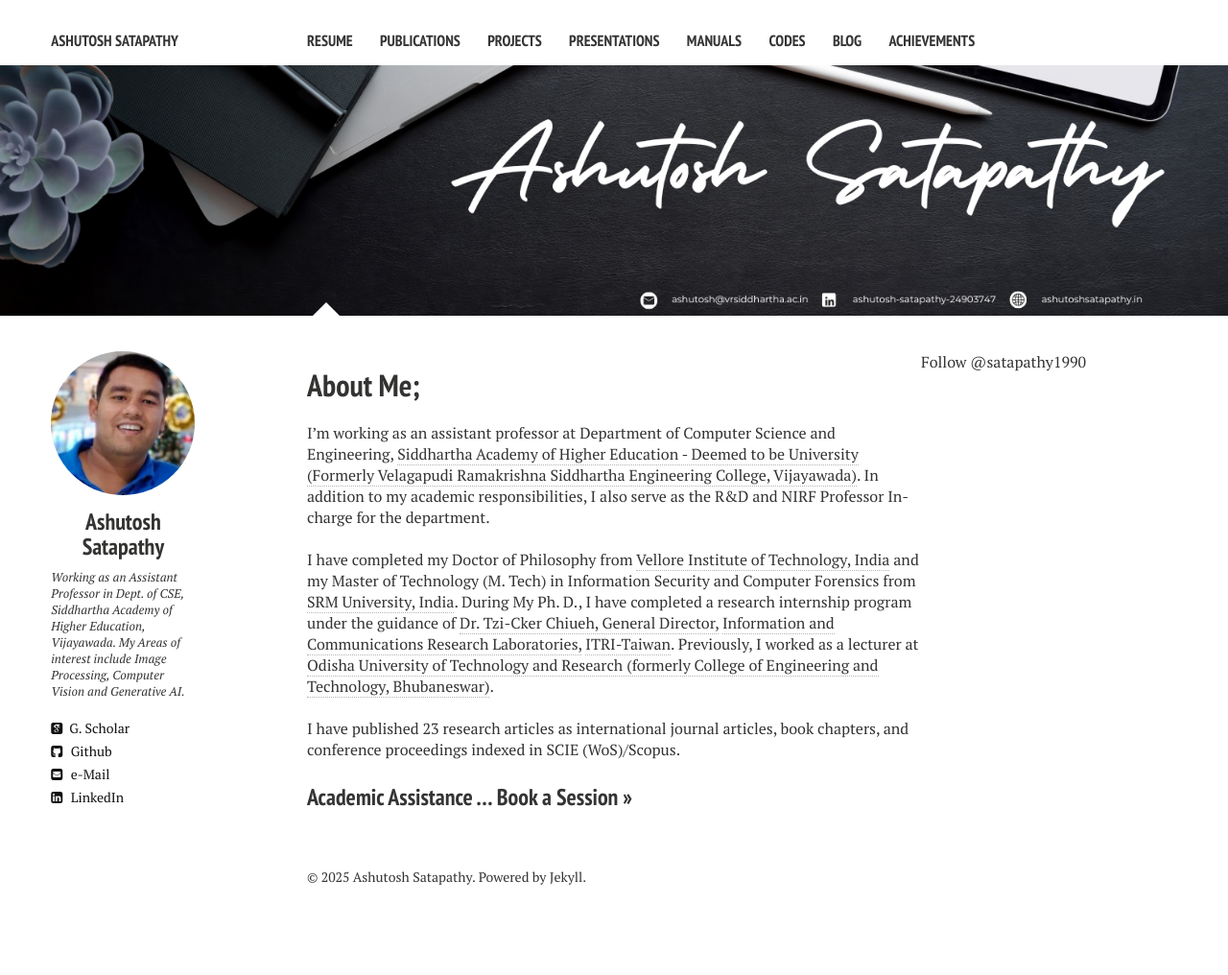
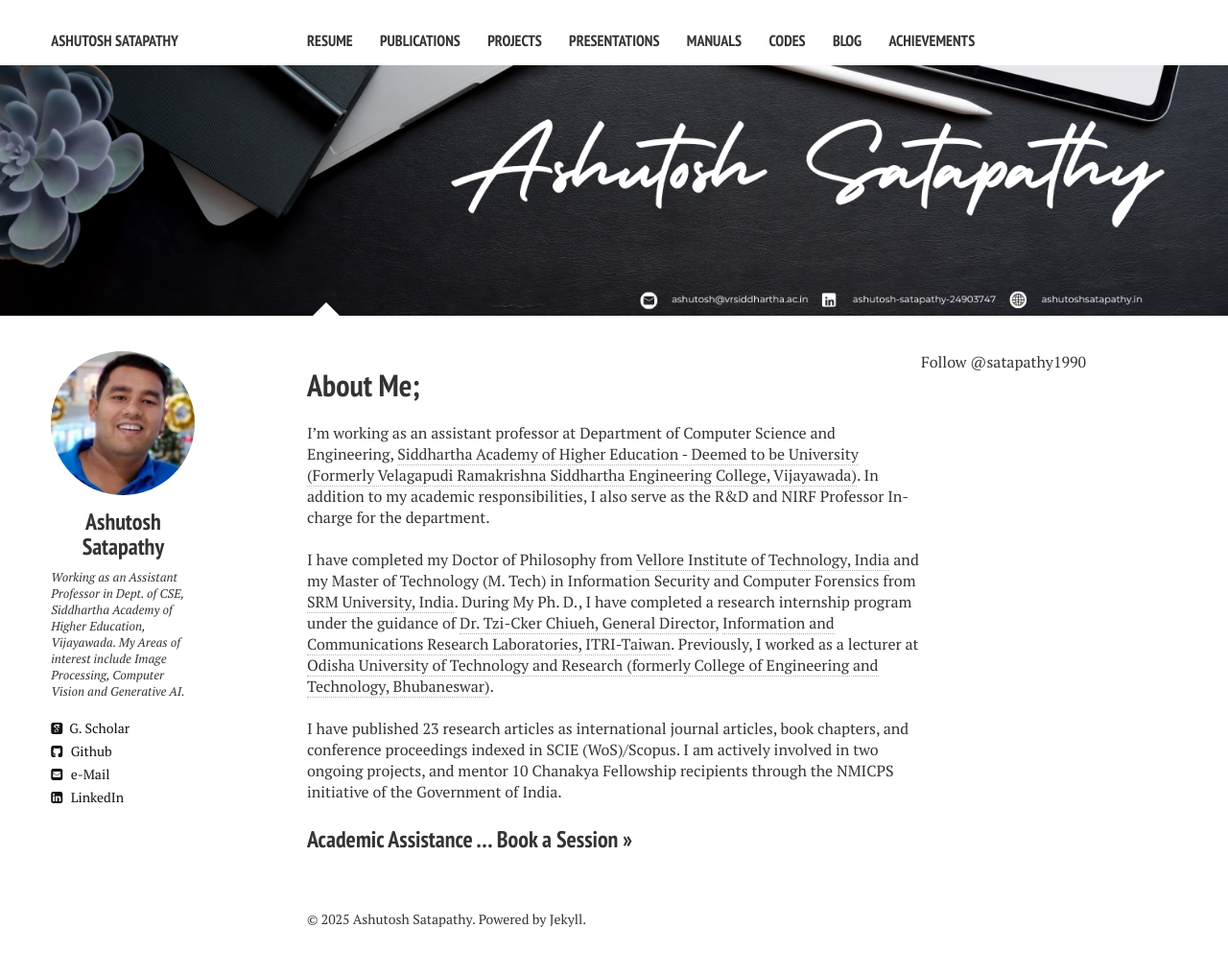
Before and after one commit to ashutoshsatapathy1990/ashutoshsatapathy1990.github.io, a Jekyll site: the page built from index.md, in a window 1280 px wide. Shown: the whole page at 96% size. Built offline with Jekyll 4.4.1, drawn with Linux system fonts in a browser that asks for light colours; nearby versions of some CDN libraries; comment, search, counter and statistics services are not loaded; before the commit the page ends 972 px from its top, so only the background shows below that.

Commit message:
Update index.md

```diff
--- a/index.md
+++ b/index.md
@@ -13,6 +13,6 @@ I'm working as an assistant professor at Department of Computer Science and Engi
 I have completed my Doctor of Philosophy from [Vellore Institute of Technology, India](http://chennai.vit.ac.in/) and my Master of Technology (M. Tech) in Information Security and Computer Forensics from [SRM University, India](http://www.srmuniv.ac.in/). During My Ph. D., I have completed a research internship program under the guidance of [Dr. Tzi-Cker Chiueh, General Director,](https://tw.linkedin.com/in/tzi-cker-chiueh-40b9823) [Information and Communications Research Laboratories,](https://www.itri.org.tw/english/Information-and-Communications-Research-Laboratories?CRWP=617766560237564533) [ITRI-Taiwan](https://www.itri.org.tw/). Previously, I worked as a lecturer at [Odisha University of Technology and Research (formerly College of Engineering and Technology, Bhubaneswar)](https://outr.ac.in/).
 <br />
 <br />
-I have published 23 research articles as international journal articles, book chapters, and conference proceedings indexed in SCIE (WoS)/Scopus.
+I have published 23 research articles as international journal articles, book chapters, and conference proceedings indexed in SCIE (WoS)/Scopus. I am actively involved in two ongoing projects, and mentor 10 Chanakya Fellowship recipients through the NMICPS initiative of the Government of India.
 <br />
 ### [Academic Assistance ... Book a Session >>](https://topmate.io/ashutosh_satapathy)
```
